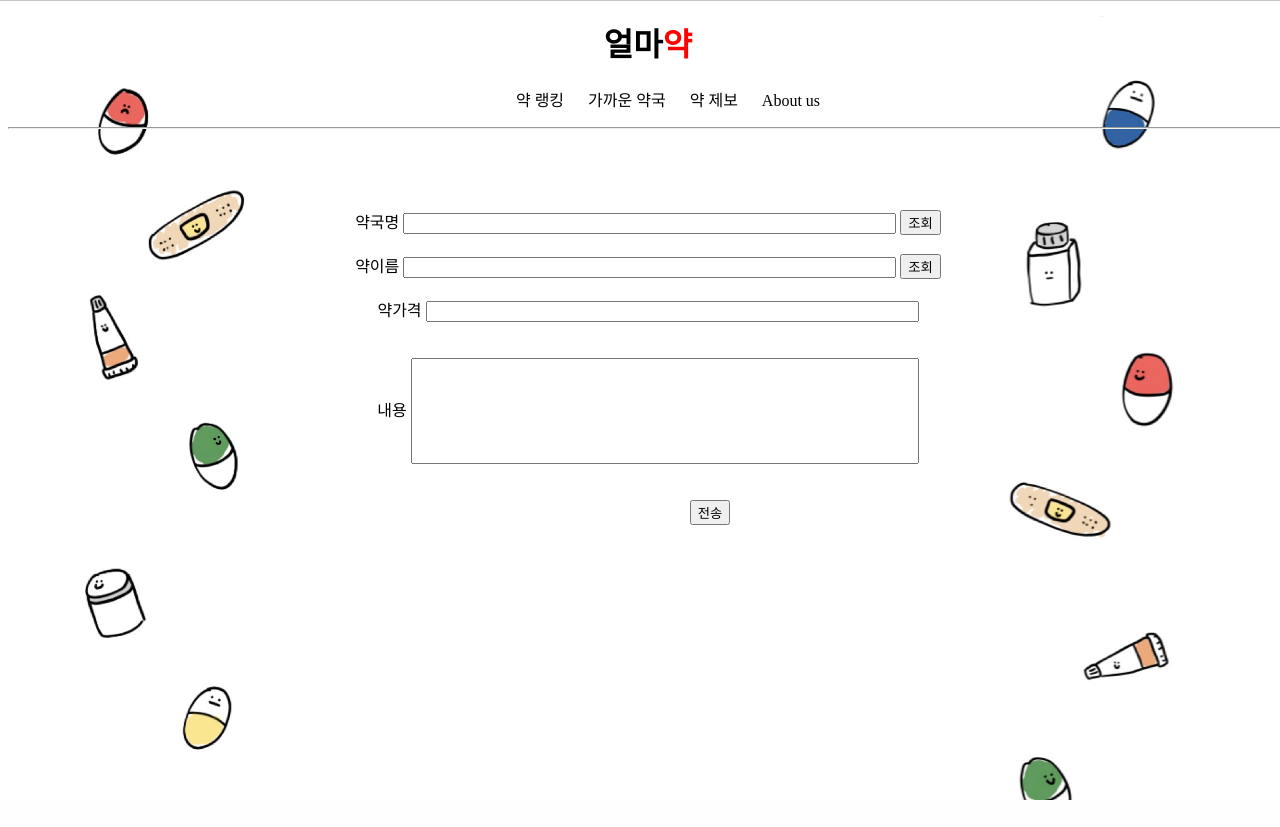
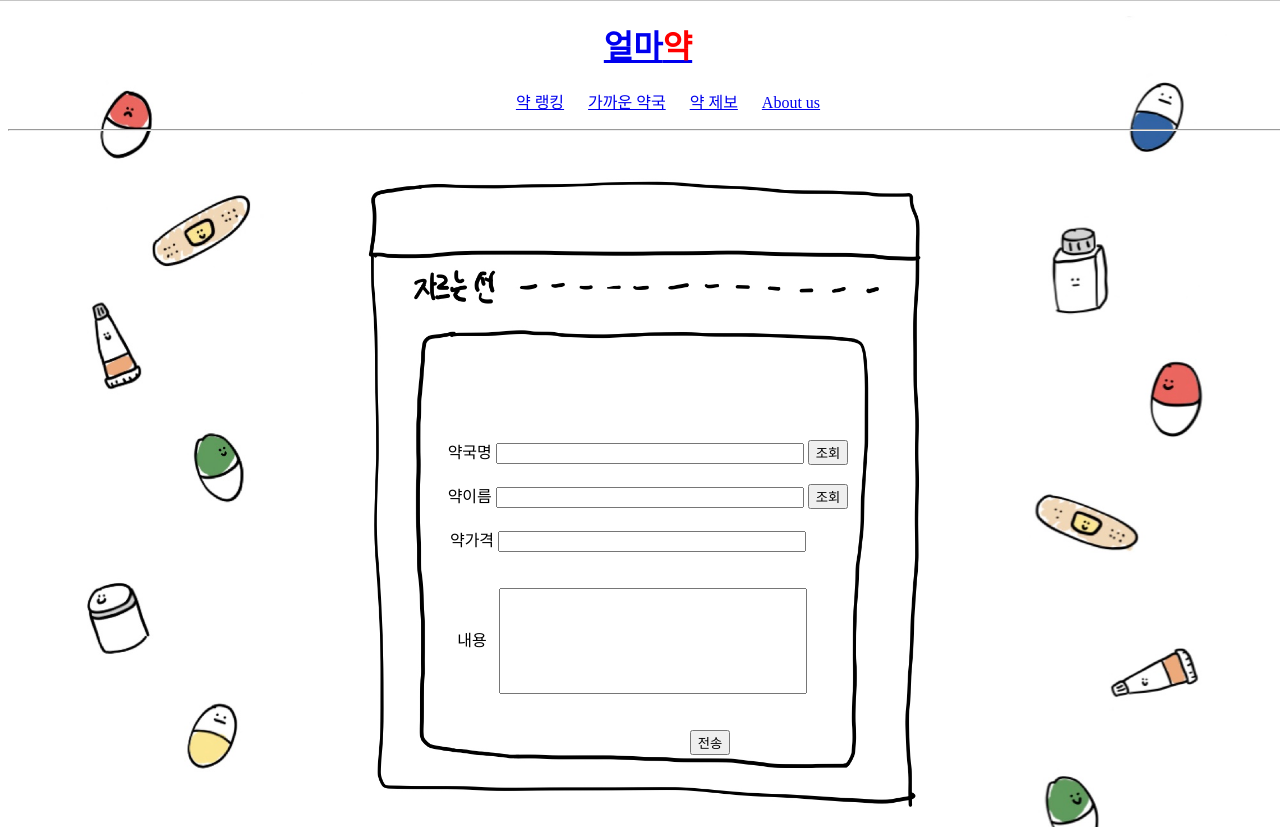
Before and after one commit to KNU-OSP10/FinalProject, a Flask app: page /report in a window 1280 px wide. Before the commit the page ends 800 px from the top, so only its background shows below. Run offline with Flask 2, Linux system fonts and the light colour scheme; some libraries are stand-ins or nearby versions; some web fonts are replaced.

Commit message:
work css at report

```diff
--- a/flask_files/templates/report.html
+++ b/flask_files/templates/report.html
@@ -26,26 +26,30 @@
         header h1 span{
             color:red;
         }
-        header h1{
-            margin-top: 1.5%;
-        }
         header nav ul li {
             display: inline;
             margin:0 10px;
         }
+        #container{
+            margin : auto;
+            margin-top: 3%;
+            text-align : center;
+            background-position-x: center;
+            background-repeat: no-repeat;
+            background-image: url("https://github.com/KNU-OSP10/FinalProject/blob/main/flask_files/templates/base_image.jpeg?raw=true");
+            background-size: contain;
+            height: 650px;
+            width: auto;
+        }
         form{
-            text-align: center;
+            display : inline;
         }
         .nonDescription{
-            width: 485px;
+            width: 300px;
         }
         #description{
-            width: 500px;
+            width: 300px;
             height: 100px;
-        }
-        a{
-            text-decoration: none;
-            color: black;
         }
     </style>
 </head>
@@ -64,8 +68,10 @@
     </header>
     <hr>
 
-    <br><br><br><br>
-    <form name="input" method="GET" action="http://20.84.55.133:5000/reporting"> <!-- 넣어주는 방식이니까, get 으로 넣어주기. post 아니다! -->
+
+    <div id = "container"><br><br><br><br><br><br><br><br><br><br><br><br><br><br><br>
+        <form name="input" method="GET" action="/reporting" > <!-- 넣어주는 방식이니까, get 으로 넣어주기. post 아니다! -->
+
             약국명 <input type="text" class="nonDescription" id="pharmName" name="pharmName" readonly /required >
             <input type="button" value="조회" onclick="inquirePharmName();"><br><br> <!-- 직접입력 금지하고, 조회 버튼 완료-->
 
@@ -74,8 +80,10 @@
             <input type="button" value="조회" onclick="inquireDrugName();"><br><br> <!-- 직접입력 금지하고, 조회 버튼 완료-->
 
 
-        약가격 <input type="number" class="nonDescription" name="price" /required><br><br><br> <!-- 약 가격(입력하고 집어넣기)-->
-        내용 <input type="text" id="description" name="description" /required><br><br> <!-- 내용(입력박스로 만들고 집어넣기)-->
+            약가격 <input type="number" class="nonDescription" name="price" /required>
+            &nbsp&nbsp&nbsp&nbsp&nbsp&nbsp&nbsp&nbsp&nbsp<br><br><br> <!-- 약 가격(입력하고 집어넣기)-->
+            내용 &nbsp <input type="text" id="description" name="description" /required>
+            &nbsp&nbsp&nbsp&nbsp&nbsp&nbsp&nbsp<br><br> <!-- 내용(입력박스로 만들고 집어넣기)-->
 
             <br>
             <!--첨부파일
@@ -85,7 +93,10 @@
 
             <input type="submit" value="전송"> <!-- 제출 버튼 누르면 제출됨.-->
 
-    </form>
+        </form><br><br><br><br>
+    </div>
+
+
     <script>
         function inquirePharmName(){
             window.open("http://20.84.55.133:5000/findPharmacy","약국 테스트","width=400,height=300,top=10,left=10")
```
Lines whose indentation alone changed are shown as unchanged.
